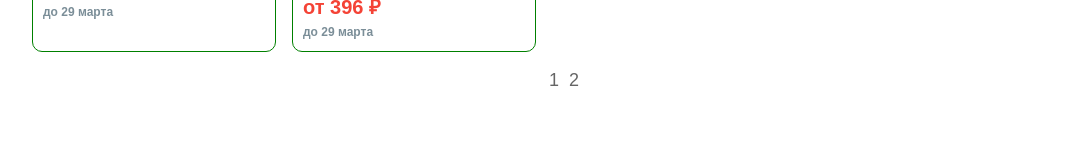
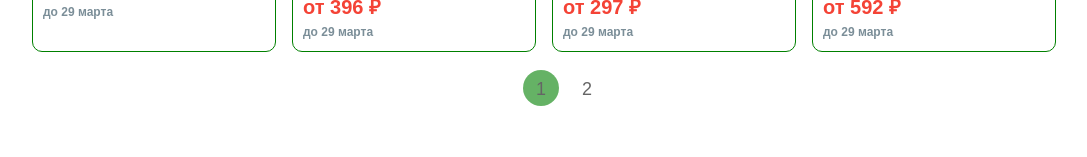
Before and after one commit to 37Evgeny/LandingPage14313, a React (Create React App) app in the folder landingpage14313/: page / in a window 1280 px wide. Shown: the part 2106-2263 px from the top of the page, without its empty margins (96-1183 px from the left). Built offline with nearby package versions, Linux system fonts and the light colour scheme.

Commit message:
Доделана пагинация + активная страница выделяется цветом ++ при наведении на цифру страницы выделяется другим цветом

```diff
--- a/landingpage14313/src/components/App/app.jsx
+++ b/landingpage14313/src/components/App/app.jsx
@@ -13,14 +13,13 @@ function App() {
     const [cards,setCards]=useState(data);
     const [currentSort, setCurrentSort] = useState("");
     const [currentPage,setCurrentPage] = useState(1);
-    const [countriesPerPage] = useState(10);
+    const [countriesPerPage] = useState(12);
 
     const lastCountryIndex = currentPage * countriesPerPage;
     const firstCountryIndex = lastCountryIndex - countriesPerPage;
     const currentCountry = cards.slice(firstCountryIndex, lastCountryIndex);
 
-    const paginate =  pageNumber => setCurrentPage(pageNumber)
-
+    const paginate =  pageNumber => setCurrentPage(pageNumber);
 
 //    Фунционал сортирови, чтобы фильтровать сезонное промо и недельное сделан костыль в promo добалена цифра 1 = сезонное промо, 0- недельное промо
     const sortedData = (currentSort) => {
@@ -45,6 +44,7 @@ function App() {
                     countriesPerPage={countriesPerPage}
                     totalCounties={cards.length}
                     paginate={paginate}
+                    currentPage={currentPage}
                 />
                 <Tagline />
             </main>
--- a/landingpage14313/src/components/Pagination/index.css
+++ b/landingpage14313/src/components/Pagination/index.css
@@ -10,18 +10,20 @@
 .page-link{
     text-decoration: none;
     color: black;
+    display: inline-block;
+    background: white;
+    text-align: center;
+    border-radius: 50%;
+    padding: 0.5em  0;
+    width:2em;
+    height:2em;
 
 
 }
+.page-link:hover{
+    background:blueviolet;
+}
 
-.circle{
-    display: inline-block;
-    background: blue;
-    color: #000;
-    text-align: center;
-    border-radius: 50%;
-    padding: 50% 0;
-    width: 100%;
-    position: absolute;
-    transform: translateY(-50%);
+.page-link-active{
+    background: green;
 }
--- a/landingpage14313/src/components/Pagination/pagination.js
+++ b/landingpage14313/src/components/Pagination/pagination.js
@@ -1,9 +1,11 @@
 import React from "react";
 import './index.css';
+import cn from "classnames";
 
-const  Pagination=({countriesPerPage, totalCounties, paginate }) => {
+const Pagination = ({ countriesPerPage, totalCounties, paginate,currentPage }) => {
     const pageNumbers = [];
-    for (let i = 1; i<= Math.ceil(totalCounties / countriesPerPage); i++){
+
+    for (let i = 1; i <= Math.ceil(totalCounties / countriesPerPage); i++) {
         pageNumbers.push(i);
     }
 
@@ -12,12 +14,10 @@ const  Pagination=({countriesPerPage, totalCounties, paginate }) => {
             <ul className="pagination">
                 {
                     pageNumbers.map(number => (
+
                         <li className="page-item" key={number}>
-                            <a href="!#" className="page-link" onClick={()=> paginate(number)}>
-
+                            <a href="!#" className={cn("page-link", {"page-link-active": number === currentPage})} onClick={() => paginate(number)}>
                                 {number}
-
-
                             </a>
                         </li>
                     ))
@@ -25,7 +25,7 @@ const  Pagination=({countriesPerPage, totalCounties, paginate }) => {
             </ul>
         </div>
 
-  )
+    )
 }
 
 export default Pagination;
```
